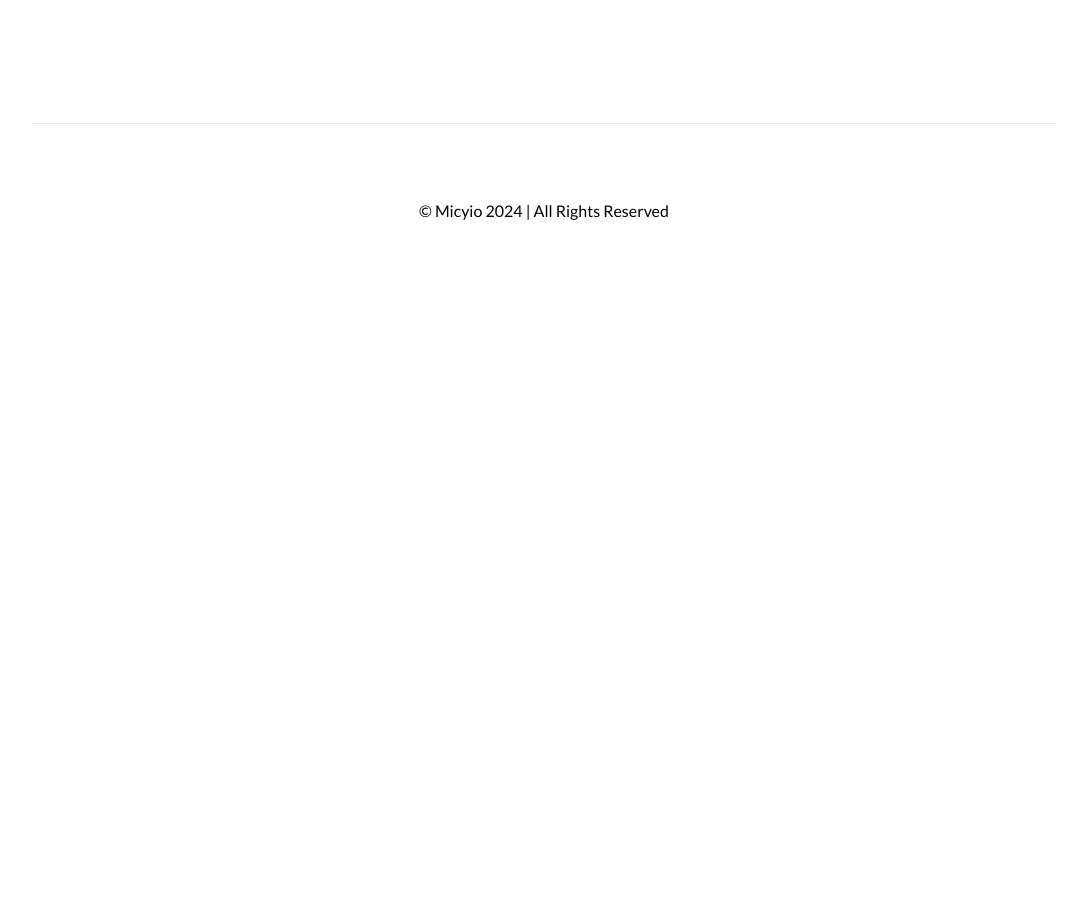
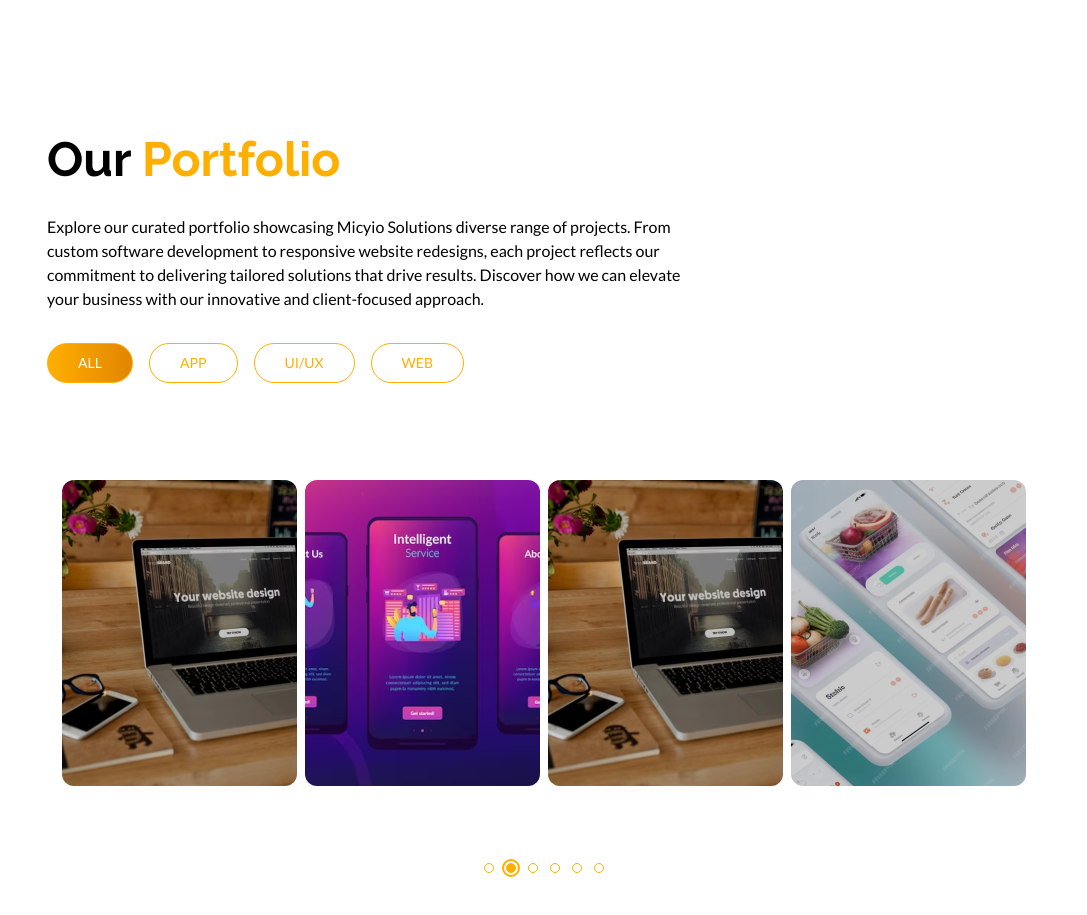
Before and after one commit to micyio/micyio, a Next.js app: page / in a window 1280 px wide. Shown: the part 3760-4675 px from the top of the page, without its empty margins (96-1183 px from the left). Before the commit the page ends 4058 px from the top, so only its background shows below. Built offline with nearby package versions, Linux system fonts and the light colour scheme.

Commit message:
portfolio responsive done

```diff
--- a/src/app/page.tsx
+++ b/src/app/page.tsx
@@ -1,4 +1,10 @@
-import { AboutSection, Clients, Hero, ServiceSection } from "@/features/home";
+import {
+  AboutSection,
+  Clients,
+  Hero,
+  PortfolioSection,
+  ServiceSection,
+} from "@/features/home";
 
 export default function Home() {
   return (
@@ -7,8 +13,8 @@ export default function Home() {
       <Clients />
       <AboutSection />
       <ServiceSection />
-      {/* <PortfolioSection />
-      <MarqueeSection />
+      <PortfolioSection />
+      {/* <MarqueeSection />
       <TestimonialsSection />
       <TechnologySection />
       <FaqSection />
--- a/src/features/home/portfolio/portfolio-slider.component.tsx
+++ b/src/features/home/portfolio/portfolio-slider.component.tsx
@@ -31,12 +31,30 @@ export function PortfolioSlider({ sliderImage }: TProps) {
     <div className="container">
       <Swiper
         modules={[A11y, Autoplay]}
-        spaceBetween={8}
-        slidesPerView={4}
         loop={true}
         autoplay={true}
         ref={swiperRef}
         onSlideChange={handleSlideChange}
+        breakpoints={{
+          0: {
+            slidesPerView: 1,
+            spaceBetween: 0,
+            centeredSlides: true,
+          },
+
+          480: {
+            slidesPerView: 2,
+            spaceBetween: 4,
+          },
+          640: {
+            slidesPerView: 2,
+            spaceBetween: 4,
+          },
+          1024: {
+            slidesPerView: 4,
+            spaceBetween: 8,
+          },
+        }}
       >
         {sliderImage?.map((sliderImage) => (
           <SwiperSlide key={sliderImage?.id}>
@@ -47,10 +65,11 @@ export function PortfolioSlider({ sliderImage }: TProps) {
                   alt={sliderImage?.alt}
                   height="306"
                   width="315"
-                  className="h-[306px] w-[315px] rounded-xl object-cover transition duration-700 ease-in-out group-hover:h-[390px]"
+                  className="h-[306px] w-[480px] rounded-xl object-cover transition duration-700 ease-in-out group-hover:h-[390px] sm:w-[315px]"
                 />
 
-                <div className="absolute bottom-16 mx-4 hidden w-[285px] items-center justify-between rounded-lg bg-[#ffffffd3] p-4 pt-6 transition-all group-hover:flex">
+                <div className="absolute bottom-16 hidden w-full items-center justify-between transition-all group-hover:flex">
+                  <div className="mx-4 flex w-full items-center justify-between rounded-lg bg-[#ffffffd3] p-4 pt-6">
                     <div className="text-black">
                       <h4 className="text-lg font-semibold">
                         {sliderImage?.title}
@@ -72,10 +91,11 @@ export function PortfolioSlider({ sliderImage }: TProps) {
                   </div>
                 </div>
               </div>
+            </div>
           </SwiperSlide>
         ))}
 
-        <div className="swiper-pagination absolute z-50  flex w-full justify-center gap-2">
+        <div className="swiper-pagination absolute bottom-2.5 z-50 flex w-full justify-center gap-2">
           <div className="flex gap-3">
             {sliderImage?.map((_, index) => (
               <div
--- a/src/features/home/portfolio/portfolio.component.tsx
+++ b/src/features/home/portfolio/portfolio.component.tsx
@@ -9,13 +9,13 @@ export function PortfolioSection() {
   const [activeTab, setActiveTab] = useState<string>("all");
 
   const filteredSliderImages = sliderImage.filter((image) =>
-    activeTab === "all" ? true : image.category.includes(activeTab)
+    activeTab === "all" ? true : image?.category.includes(activeTab)
   );
 
   return (
     <div className="container" id="portfolio">
-      <div className="grid grid-cols-12 ">
-        <div className="col-span-8">
+      <div className="grid grid-cols-12">
+        <div className="col-span-12 lg:col-span-8">
           <h1 className="heading-two mb-5">
             Our <span className="text-primary">Portfolio</span>
           </h1>
@@ -31,7 +31,7 @@ export function PortfolioSection() {
       </div>
 
       <div className="mt-8">
-        <div className="flex gap-4">
+        <div className="flex flex-wrap gap-2 lg:gap-4">
           {categoryList?.map((category, index) => (
             <Button
               key={index}
--- a/src/features/ui/button.tsx
+++ b/src/features/ui/button.tsx
@@ -21,12 +21,12 @@ export function Button({
 
   if (variant === "primary") {
     buttonClass =
-      "h-12 rounded-[24px] bg-gradient-to-r from-primary to-deepOrange py-2 px-[20px] font-lato text-lg font-semibold text-white";
+      "h-10 xl:h-12 rounded-[24px] bg-gradient-to-r from-primary to-deepOrange py-2 px-[20px] font-lato text-sm xl:text-lg font-medium xl:font-semibold text-white";
   } else if (variant === "outline") {
     buttonClass =
-      "h-12 rounded-[24px] border border-primary px-[20px] py-2 font-lato text-lg font-semibold text-primary";
+      "h-10 xl:h-12 rounded-[24px] border border-primary px-[20px] py-2 font-lato text-sm xl:text-lg font-medium xl:font-semibold text-primary";
   } else if (variant === "dynamic") {
-    buttonClass = `h-12 rounded-[24px] py-2 px-[30px] font-lato text-lg font-semibold text-white hover:bg-gradient-to-r from-primary hover:text-white to-deepOrange ${isActive === true ? "bg-gradient-to-r from-primary to-deepOrange text-white border border-primary" : "border border-primary text-primary"}`;
+    buttonClass = `h-10 xl:h-12 rounded-[24px] py-2 px-[30px] font-lato text-sm xl:text-lg font-medium xl:font-semibold text-white hover:bg-gradient-to-r from-primary hover:text-white to-deepOrange ${isActive === true ? "bg-gradient-to-r from-primary to-deepOrange text-white border border-primary" : "border border-primary text-primary"}`;
   }
 
   return (
```
Lines whose indentation alone changed are shown as unchanged.
